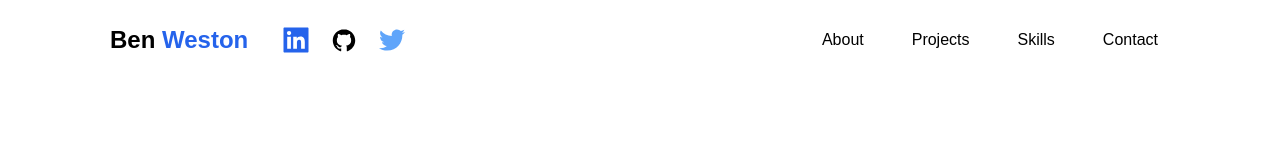
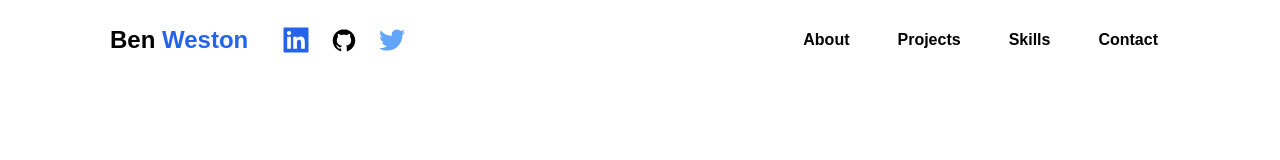
Before and after one commit to benwestondigital/next-portfolio, a Next.js app: page / in a window 1280 px wide. Shown: the top 160 px of the page. Built offline with nearby package versions, Linux system fonts and the light colour scheme.

Commit message:
add a tags to link. change nav items to semibold

```diff
--- a/components/NavLinks.jsx
+++ b/components/NavLinks.jsx
@@ -5,7 +5,7 @@ import { navLinks } from '../utils';
 const NavLinks = ({ path }) => {
   return (
     <div className='hidden md:block'>
-      <div className='flex flex-1 items-center gap-4 lg:gap-6'>
+      <div className='flex flex-1 items-center gap-4 lg:gap-6 font-semibold'>
         {navLinks.map(link => {
           return (
             <div key={link.path}>
@@ -22,12 +22,11 @@ const NavLinks = ({ path }) => {
                   {link.name}
                 </ScrollLink>
               ) : (
-                <Link
-                  key={link.path}
-                  href={`/#${link.path}`}
-                  className='cursor-pointer hover:text-blue-600 px-3 py-2 text-md'
-                >
-                  {link.name}
+                <Link key={link.path} href={`/#${link.path}`}>
+                  <a className='cursor-pointer hover:text-blue-600 px-3 py-2 text-md'>
+                    {' '}
+                    {link.name}
+                  </a>
                 </Link>
               )}
             </div>
```
